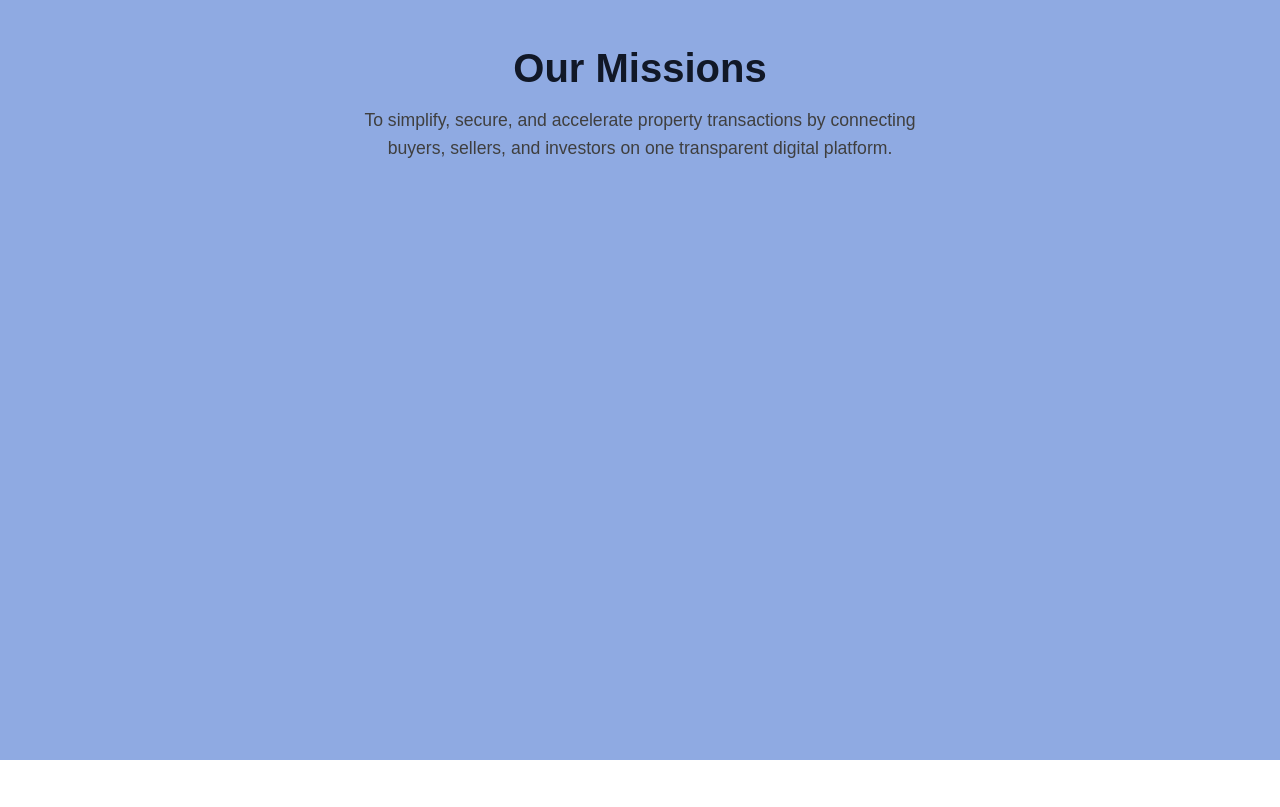
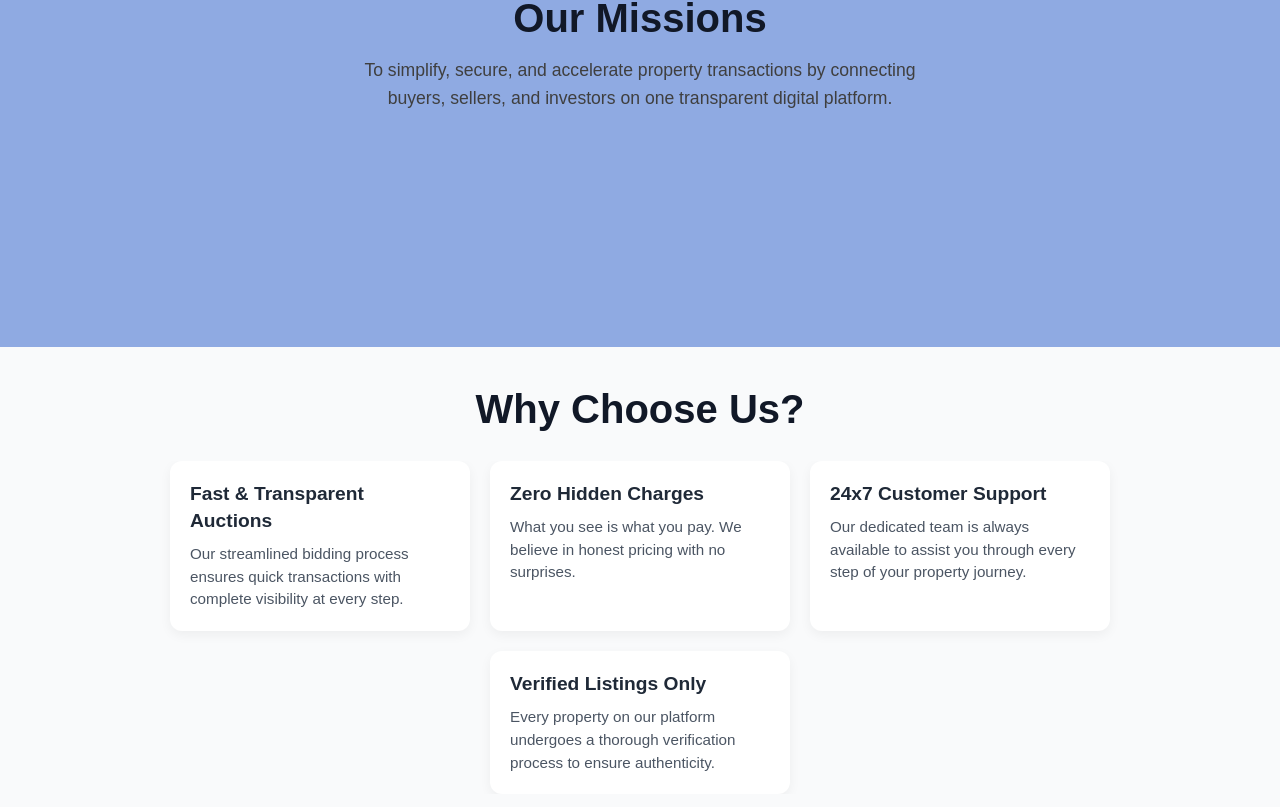
Before and after one commit to Yash990-bit/EstateEdge, a React (Vite) app: page /about in a window 1280 px wide. Shown: the part 453-1260 px from the top of the page. Before the commit the page ends 1213 px from the top, so only its background shows below. Built offline with nearby package versions, Linux system fonts and the light colour scheme.

Commit message:
add next section of why choose us?

```diff
--- a/src/assets/components/About.css
+++ b/src/assets/components/About.css
@@ -1,7 +1,7 @@
 .about-contain {
     background-color: #8faae2;
     min-height: 100vh;
-    width: 100vw;
+    width: 100%;
     font-family: Arial, sans-serif;
     box-sizing: border-box;
     overflow-x: hidden;
@@ -69,11 +69,11 @@
 
 .mission {
     text-align: center;
-    padding: 80px 20px;
+    padding: 30px 20px 0;
+    margin: 0;
     width: 100%;
-    background-color: #8faae2;
-    min-height: 100vh;
-    min-width: 100vw;
+    background-color:#8faae2;
+    box-sizing: border-box;
 }
 
 .mission-title {
@@ -90,3 +90,55 @@
     max-width: 600px;
     margin: 0 auto;
 }
+
+.our {
+    padding: 40px 20px;
+    background-color: #f9fafb;
+    text-align: center;
+}
+
+.our-title {
+    font-size: 2.5rem;
+    font-weight: 700;
+    color: #111827;
+    margin-bottom: 30px;
+}
+
+.our-cards {
+    display: flex;
+    flex-wrap: wrap;
+    justify-content: center;
+    gap: 20px;
+}
+
+.card {
+    background-color: #ffffff;
+    box-shadow: 0 4px 12px rgba(0, 0, 0, 0.05);
+    border-radius: 12px;
+    padding: 20px;
+    width: 300px;
+    text-align: left;
+    transition: transform 0.2s ease-in-out;
+}
+
+.card-full {
+    width: calc(100% - 40px);
+    max-width: 960px;
+}
+
+.card:hover {
+    transform: translateY(-4px);
+}
+
+.card-title {
+    font-size: 1.2rem;
+    font-weight: 600;
+    color: #1f2937;
+    margin-bottom: 8px;
+}
+
+.card-text {
+    font-size: 0.95rem;
+    color: #4b5563;
+    line-height: 1.5;
+}
--- a/src/assets/components/About.jsx
+++ b/src/assets/components/About.jsx
@@ -22,8 +22,27 @@ function About() {
         </div>
     </div>
     <div className="our">
+  <h1 className="our-title">Why Choose Us?</h1>
+  <div className="our-cards">
+    <div className="card">
+      <h2 className="card-title">Fast & Transparent Auctions</h2>
+      <p className="card-text">Our streamlined bidding process ensures quick transactions with complete visibility at every step.</p>
+    </div>
+    <div className="card">
+      <h2 className="card-title">Zero Hidden Charges</h2>
+      <p className="card-text">What you see is what you pay. We believe in honest pricing with no surprises.</p>
+    </div>
+    <div className="card">
+      <h2 className="card-title">24x7 Customer Support</h2>
+      <p className="card-text">Our dedicated team is always available to assist you through every step of your property journey.</p>
+    </div>
+    <div className="card">
+      <h2 className="card-title">Verified Listings Only</h2>
+      <p className="card-text">Every property on our platform undergoes a thorough verification process to ensure authenticity.</p>
+    </div>
+  </div>
+</div>
 
-    </div>
     </>
 
   )
```
